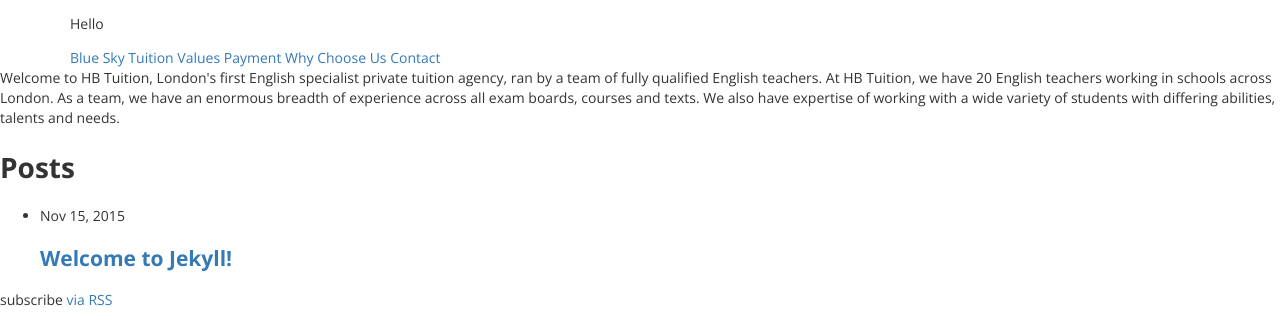
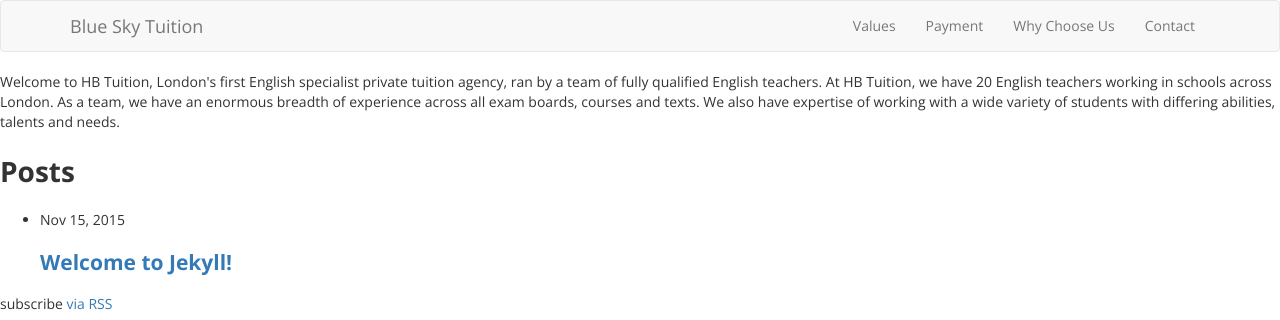
Before and after one commit to 01taylop/blue-sky-tuition, a Jekyll site: the page built from index.html, in a window 1280 px wide, cut to the strip 0-320 px from the top of the page. Built offline with Jekyll 4.4.1, drawn with Linux system fonts in a browser that asks for light colours.

Commit message:
Created Bootstrap header and navigation

```diff
--- a/_includes/header.html
+++ b/_includes/header.html
@@ -1,14 +1,27 @@
-<header class="header">
-  <nav role="navigation" class="navigation">
+<header>
+  <nav class="navbar navbar-default" role="navigation">
     <div class="container">
-      <p>Hello</p>
-      <a href="{{ site.baseurl }}/">{{ site.title }}</a>
-      {% assign pages = site.pages | sort:"weight"  %}
-      {% for p in pages %}
-        {% if p.title %}
-        <a class="page-link" href="{{ p.url | prepend: site.baseurl }}">{{ p.title }}</a>
-        {% endif %}
-      {% endfor %}
+      <div class="navbar-header">
+        <button type="button" class="navbar-toggle collapsed" data-toggle="collapse" data-target="#bs-example-navbar-collapse-1" aria-expanded="false">
+          <span class="sr-only">Toggle navigation</span>
+          <span class="icon-bar"></span>
+          <span class="icon-bar"></span>
+          <span class="icon-bar"></span>
+        </button>
+        <a class="navbar-brand" href="{{ site.baseurl }}/">{{ site.title }}</a>
+      </div>
+
+      <div class="collapse navbar-collapse" id="bs-example-navbar-collapse-1">
+        <ul class="nav navbar-nav navbar-right">
+          {% assign pages = site.pages | sort:"weight"  %}
+          {% for p in pages %}
+            {% if p.title %}
+            <li><a class="page-link" href="{{ p.url | prepend: site.baseurl }}">{{ p.title }}</a></li>
+            {% endif %}
+          {% endfor %}
+          <!-- //class="active" -->
+        </ul>
+      </div>
     </div>
   </nav>
 </header>
--- a/_sass/_bootstrap.scss
+++ b/_sass/_bootstrap.scss
@@ -19,7 +19,7 @@
 // @import "bootstrap/code";
 @import "bootstrap/grid";
 // @import "bootstrap/tables";
-// @import "bootstrap/forms";
+@import "bootstrap/forms";
 // @import "bootstrap/buttons";
 
 // Components
@@ -27,8 +27,8 @@
 // @import "bootstrap/dropdowns";
 // @import "bootstrap/button-groups";
 // @import "bootstrap/input-groups";
-// @import "bootstrap/navs";
-// @import "bootstrap/navbar";
+@import "bootstrap/navs";
+@import "bootstrap/navbar";
 // @import "bootstrap/breadcrumbs";
 // @import "bootstrap/pagination";
 // @import "bootstrap/pager";
```
